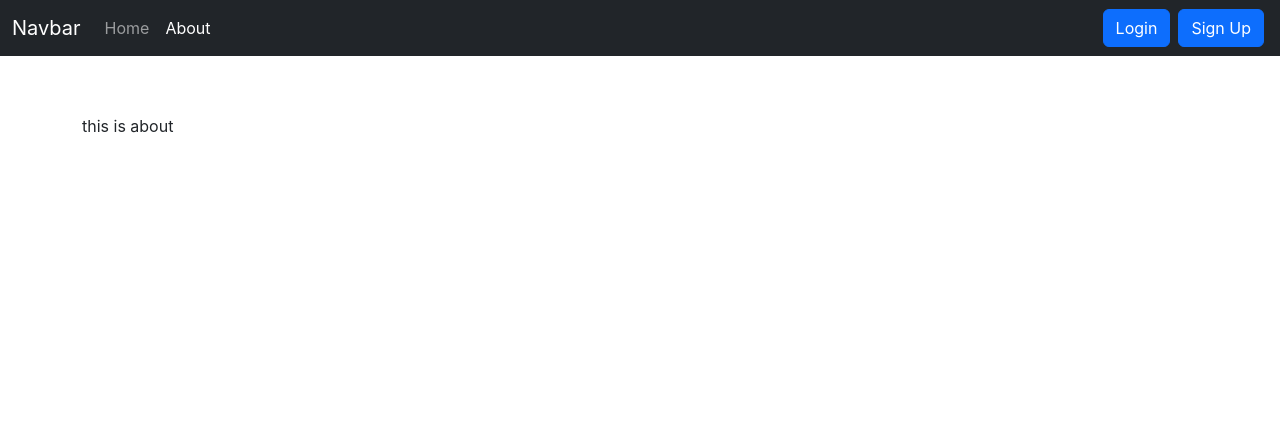
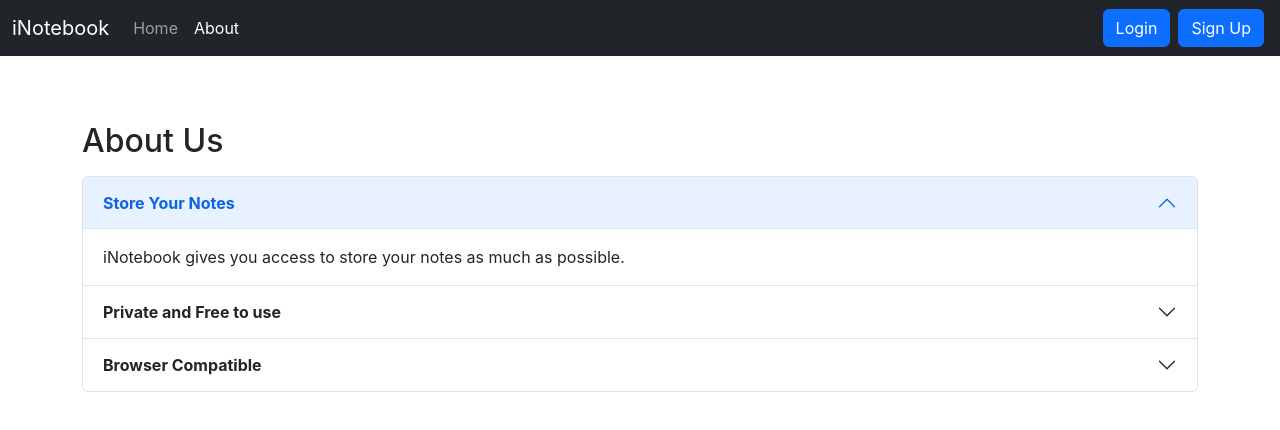
Before and after one commit to vinnu9112/inotebook, a React (Create React App) app: page /about in a window 1280 px wide. Shown: the top 430 px of the page. Built offline with nearby package versions, Linux system fonts and the light colour scheme.

Commit message:
peronal update

```diff
--- a/src/components/About.js
+++ b/src/components/About.js
@@ -3,7 +3,89 @@ const About = () => {
 
   return (
     <div>
-      <p>this is about </p>
+      <h2 className="my-3">About Us</h2>
+      <div className="accordion my-2" id="accordionExample">
+        <div className="accordion-item">
+          <h2 className="accordion-header" id="headingOne">
+            <button
+              className="accordion-button"
+
+              type="button"
+              data-bs-toggle="collapse"
+              data-bs-target="#collapseOne"
+              aria-expanded="true"
+              aria-controls="collapseOne"
+            >
+              <strong>Store Your Notes</strong>
+            </button>
+          </h2>
+          <div
+            id="collapseOne"
+            className="accordion-collapse collapse show"
+
+            aria-labelledby="headingOne"
+            data-bs-parent="#accordionExample"
+          >
+            <div className="accordion-body">
+              iNotebook gives you access to store your notes as much as possible.
+            </div>
+          </div>
+        </div>
+        <div className="accordion-item">
+          <h2 className="accordion-header" id="headingTwo">
+            <button
+              className="accordion-button collapsed"
+
+              type="button"
+              data-bs-toggle="collapse"
+              data-bs-target="#collapseTwo"
+              aria-expanded="false"
+              aria-controls="collapseTwo"
+            >
+              <strong>Private and Free to use</strong>
+            </button>
+          </h2>
+          <div
+            id="collapseTwo"
+            className="accordion-collapse collapse"
+
+            aria-labelledby="headingTwo"
+            data-bs-parent="#accordionExample"
+          >
+            <div className="accordion-body">
+              iNotebook is a free to use notes storage application that provides instant
+              access to your important notes. Also, iNotebook assures your notes to be private.
+            </div>
+          </div>
+        </div>
+        <div className="accordion-item">
+          <h2 className="accordion-header" id="headingThree">
+            <button
+              className="accordion-button collapsed"
+
+              type="button"
+              data-bs-toggle="collapse"
+              data-bs-target="#collapseThree"
+              aria-expanded="false"
+              aria-controls="collapseThree"
+            >
+              <strong>Browser Compatible</strong>
+            </button>
+          </h2>
+          <div
+            id="collapseThree"
+            className="accordion-collapse collapse"
+
+            aria-labelledby="headingThree"
+            data-bs-parent="#accordionExample"
+          >
+            <div className="accordion-body">
+              iNoteboook software works in any web browsers such as
+              Chrome, Firefox, Internet Explorer, Safari, Opera.
+            </div>
+          </div>
+        </div>
+      </div>
     </div>
   )
 }
--- a/src/components/Login.js
+++ b/src/components/Login.js
@@ -1,5 +1,5 @@
 import React, { useState } from 'react'
-import {useNavigate} from 'react-router-dom';
+import { Link, useNavigate } from 'react-router-dom';
 const Login = (props) => {
     let navigate = useNavigate();
 
@@ -16,12 +16,12 @@ const Login = (props) => {
         });
         const json = await response.json();
         console.log(json);
-        if(json.success){
+        if (json.success) {
             localStorage.setItem('token', json.authtoken);
             props.showAlert('Logged In Successfully', "success");
             navigate("/");
         }
-        else{
+        else {
             props.showAlert('Inavlid Credentials', 'danger');
         }
     }
@@ -30,7 +30,7 @@ const Login = (props) => {
         setCredentials({ ...credentials, [e.target.name]: e.target.value })
     }
     return (
-        <div>
+        <>
             <h2 className="my-3">Login to Continue with iNotebook</h2>
             <form onSubmit={handleSubmit}>
                 <div className="my-3">
@@ -43,9 +43,16 @@ const Login = (props) => {
                     <input type="password" className="form-control" value={credentials.password} onChange={onChange} name="password" id="password" />
                 </div>
 
-                <button type="submit" className="btn btn-primary">Submit</button>
+                <button type="submit" className="btn btn-primary">Login</button>
             </form>
-        </div>
+            <div className="card my-4">
+                <div className="card-body">
+                    <h5 className="card-title my-2">Don't have an account?</h5>
+
+                    <Link to="/signup" className="btn btn-primary my-2">Click Here</Link>
+                </div>
+            </div>
+        </>
     )
 }
 
--- a/src/components/Navbar.js
+++ b/src/components/Navbar.js
@@ -11,7 +11,7 @@ const Navbar = () => {
     <div>
       <nav className="navbar navbar-expand-lg navbar-dark bg-dark">
   <div className="container-fluid">
-    <Link className="navbar-brand" to="/">Navbar</Link>
+    <Link className="navbar-brand" to="/">iNotebook</Link>
     <button className="navbar-toggler" type="button" data-bs-toggle="collapse" data-bs-target="#navbarSupportedContent" aria-controls="navbarSupportedContent" aria-expanded="false" aria-label="Toggle navigation">
       <span className="navbar-toggler-icon"></span>
     </button>
--- a/src/components/Notes.js
+++ b/src/components/Notes.js
@@ -14,6 +14,7 @@ const Notes = (props) => {
             getNotes()
         }
         else{
+            props.showAlert("Login or Sign Up to access the iNotebook", "danger")
             navigate("/login");
         }
         // eslint-disable-next-line
--- a/src/components/SignUp.js
+++ b/src/components/SignUp.js
@@ -51,7 +51,7 @@ const SignUp = (props) => {
                     <input type="password" className="form-control" value={credentials.cpassword} onChange={onChange} name="cpassword" id="cpassword" minLength={5} required />
                 </div>
 
-                <button type="submit" className="btn btn-primary">Submit</button>
+                <button type="submit" className="btn btn-primary">Get Started</button>
             </form>
         </div>
     )
```
